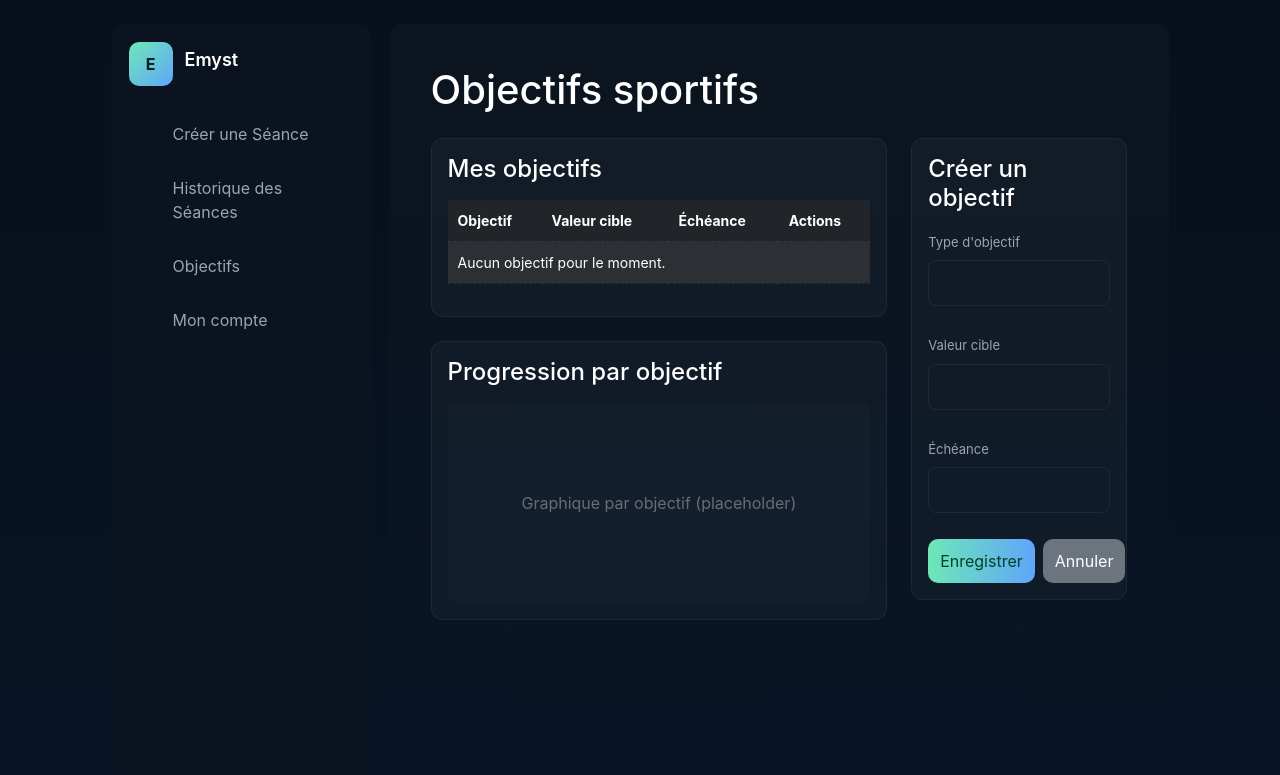
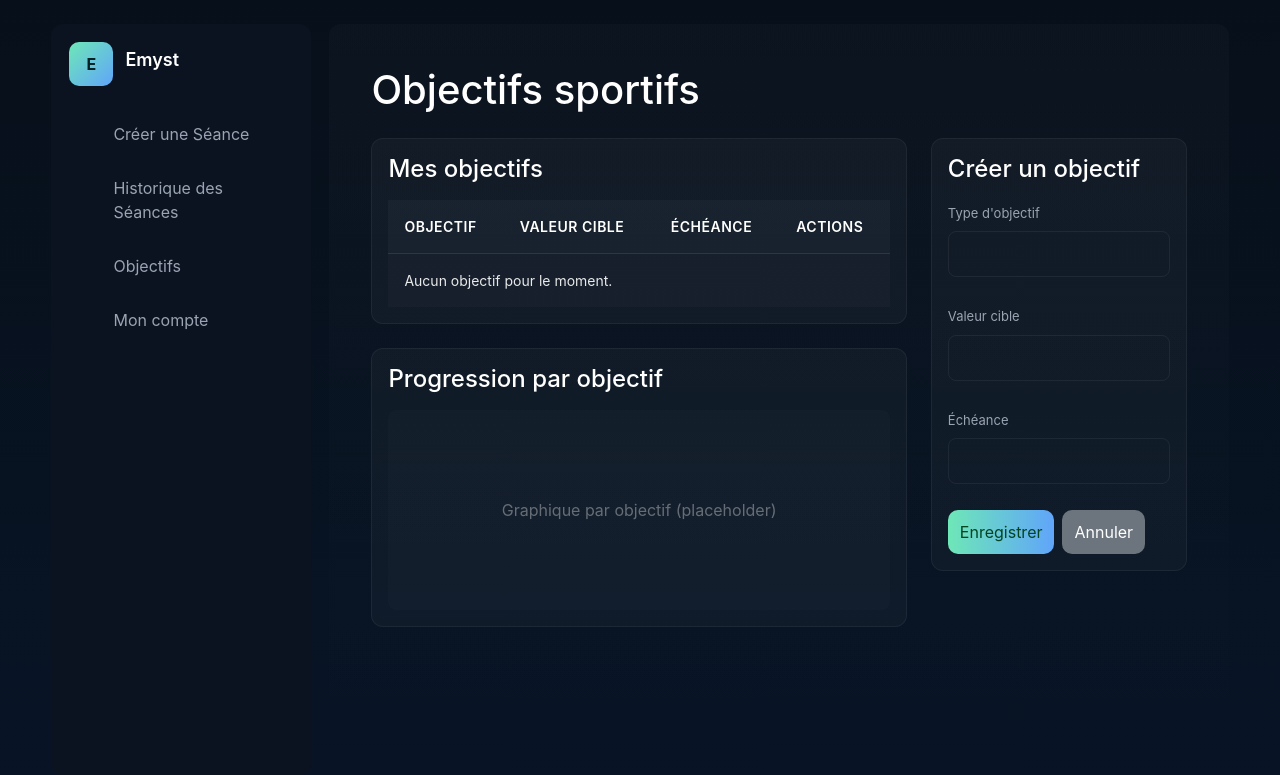
Before and after one commit to sgahovey/MSP2_Emyst, a Symfony app: template templates/objectif/index.html.twig in a window 1280 px wide. Shown: the top 775 px of the page. Run offline with Twig, Linux system fonts and the light colour scheme; the template is opened without the code that fills it, so the values that code supplies are empty; form fields are guessed from the names that the template uses; some libraries are stand-ins or nearby versions.

Commit message:
Ajout de styles pour la table des objectifs et le bouton "Modifier" selon le design Figma. Mise à jour de la classe de la table dans le template HTML pour appliquer les nouveaux styles.

```diff
--- a/public/css/pages.css
+++ b/public/css/pages.css
@@ -57,6 +57,69 @@
 .form-card h5,
 .form-card h6 {
     color: #ffffff;
+}
+
+/* Tableau objectifs style Figma */
+.objectifs-table-figma {
+    width: 100%;
+    border-collapse: collapse;
+    background: transparent;
+}
+
+.objectifs-table-figma thead {
+    background: rgba(255, 255, 255, 0.03);
+}
+
+.objectifs-table-figma th {
+    padding: 16px;
+    text-align: left;
+    font-size: 14px;
+    font-weight: 600;
+    color: #ffffff;
+    text-transform: uppercase;
+    letter-spacing: 0.5px;
+    border-bottom: 1px solid rgba(255, 255, 255, 0.1);
+}
+
+.objectifs-table-figma tbody tr {
+    background: rgba(255, 255, 255, 0.02);
+    transition: background 0.2s;
+}
+
+.objectifs-table-figma tbody tr:hover {
+    background: rgba(255, 255, 255, 0.04);
+}
+
+.objectifs-table-figma td {
+    padding: 16px;
+    font-size: 14px;
+    color: rgba(255, 255, 255, 0.9);
+    border-bottom: 1px dashed rgba(255, 255, 255, 0.08);
+}
+
+.objectifs-table-figma tbody tr:last-child td {
+    border-bottom: none;
+}
+
+/* Bouton Modifier style Figma */
+.btn-modifier-figma {
+    padding: 8px 16px;
+    background: linear-gradient(135deg, #60a5fa 0%, #6ee7b7 100%);
+    color: #0f1724;
+    border: none;
+    border-radius: 8px;
+    font-size: 13px;
+    font-weight: 600;
+    text-decoration: none;
+    display: inline-block;
+    transition: transform 0.2s, box-shadow 0.2s;
+}
+
+.btn-modifier-figma:hover {
+    transform: translateY(-1px);
+    box-shadow: 0 4px 12px rgba(96, 165, 250, 0.3);
+    color: #0f1724;
+    text-decoration: none;
 }
 
 /* Titres en blanc pour les sections séances */
--- a/templates/objectif/index.html.twig
+++ b/templates/objectif/index.html.twig
@@ -16,7 +16,7 @@
             <div class="card p-3 mb-4 objectifs-card">
                 <h4 class="mb-3">Mes objectifs</h4>
 
-                <table class="table table-dark table-striped objectifs-table">
+                <table class="objectifs-table-figma">
                     <thead>
                         <tr>
                             <th>Objectif</th>
@@ -30,9 +30,9 @@
                         <tr>
                             <td>{{ objectif.typeObjectif ? objectif.typeObjectif.value : '' }}</td>
                             <td>{{ objectif.valeurCible }}</td>
-                            <td>{{ objectif.dateLimite ? objectif.dateLimite|date('Y-m-d') : '' }}</td>
+                            <td>{{ objectif.dateLimite ? objectif.dateLimite|date('d/m/Y') ~ ' à ' ~ objectif.dateLimite|date('H:i') : '' }}</td>
                             <td>
-                               <a class="btn btn-sm btn-primary" href="{{ path('app_objectif_index', { edit: objectif.id }) }}">Modifier</a>
+                               <a class="btn-modifier-figma" href="{{ path('app_objectif_index', { edit: objectif.id }) }}">Modifier</a>
                             </td>
                         </tr>
                     {% else %}
```
